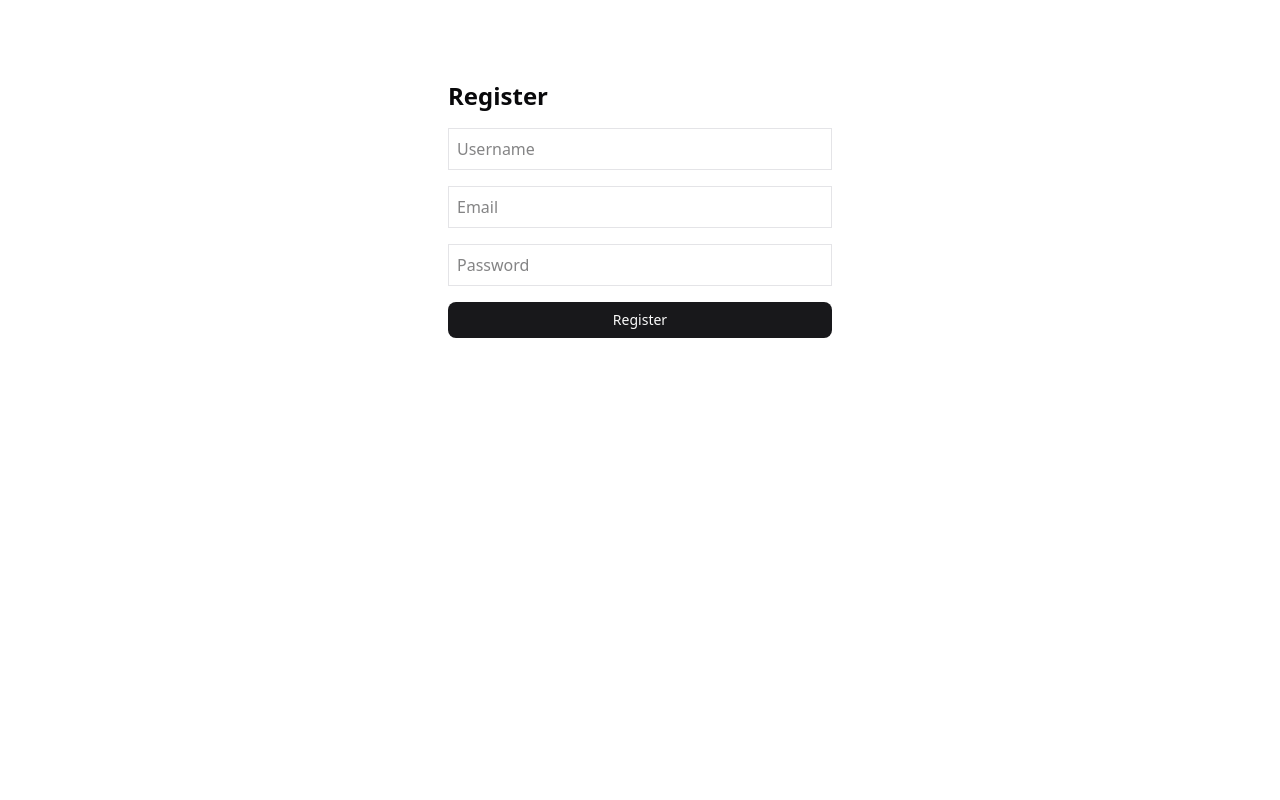
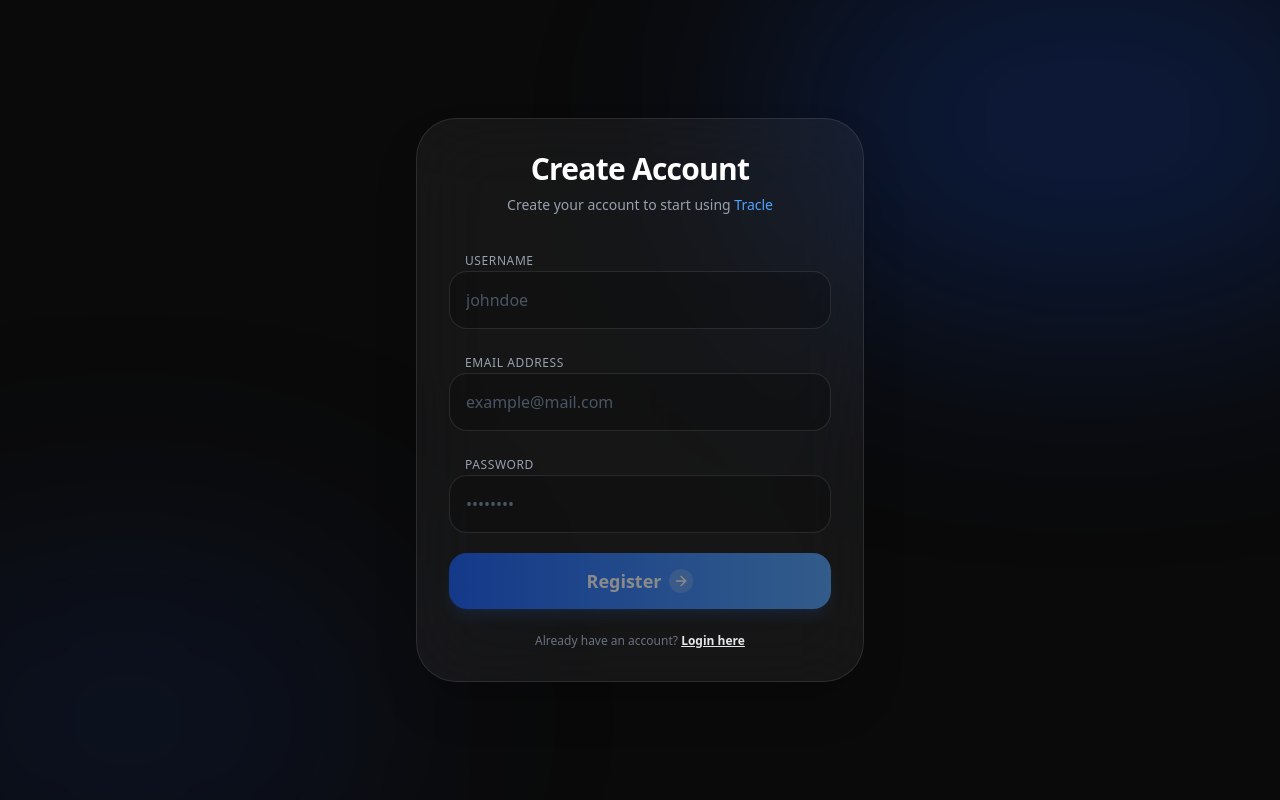
Before and after one commit to Wahhab2004/Travel-Article-App, a Next.js app: page /register in a window 1280 px wide. Built offline with nearby package versions, Linux system fonts and the light colour scheme; no server answers.

Commit message:
feat: add catchy ui to login and register

```diff
--- a/app/(auth)/login/page.tsx
+++ b/app/(auth)/login/page.tsx
@@ -12,6 +12,7 @@ import api from "@/lib/api";
 import { useRouter } from "next/navigation";
 import { useState } from "react";
 import { toastSuccess, toastError } from "@/lib/toast";
+import { ArrowRight } from "lucide-react"; // Import icon panah
 
 type LoginForm = z.infer<typeof loginSchema>;
 
@@ -27,7 +28,6 @@ export default function LoginPage() {
 
 	const onSubmit = async (values: LoginForm) => {
 		setLoading(true);
-
 		try {
 			const res = await api.post("/auth/local", {
 				identifier: values.email,
@@ -41,13 +41,10 @@ export default function LoginPage() {
 
 			dispatch(loginSuccess(payload));
 			saveAuth(payload);
-
 			toastSuccess("Login berhasil", "Selamat datang kembali 👋");
-
 			router.push("/dashboard");
 		} catch (error: any) {
 			const apiError = error?.response?.data?.error;
-
 			toastError(
 				apiError?.status || "Terjadi kesalahan",
 				apiError?.message || "Silakan coba lagi"
@@ -55,50 +52,93 @@ export default function LoginPage() {
 		} finally {
 			setLoading(false);
 		}
-	};4
-	4
+	};
 
 	return (
-		<form
-			onSubmit={form.handleSubmit(onSubmit)}
-			className="max-w-sm mx-auto mt-20 space-y-4"
-		>
-			<h1 className="text-2xl font-bold">Admin Login</h1>
 
+		<div className="min-h-screen w-full flex items-center justify-center bg-[#0a0a0a] relative overflow-hidden">
+			{/* Background Assets */}
+			<div className="absolute top-[-10%] left-[-10%] w-[40%] h-[40%] bg-blue-900/20 rounded-full blur-[120px]" />
+			<div className="absolute bottom-[-10%] right-[-10%] w-[40%] h-[40%] bg-blue-600/10 rounded-full blur-[120px]" />
+
+			{/* Card Glassmorphism */}
+			<div className="relative z-10 w-full max-w-md p-8 mx-4 bg-white/5 backdrop-blur-xl border border-white/10 rounded-[40px] shadow-2xl">
+				<div className="text-center mb-10">
+					<h1 className="text-3xl font-semibold text-white tracking-tight">
+						Tracle
+					</h1>
+					<h2 className="text-gray-400 mt-2 text-sm font-light">
+						Welcome Back to <span className="text-blue-400">Tracle</span>
+					</h2>
+
+				</div>
+
+				<form onSubmit={form.handleSubmit(onSubmit)} className="space-y-6">
+					{/* Input Email */}
+					<div className="space-y-1">
+						<label className="text-xs text-gray-400 ml-4 font-medium uppercase tracking-wider">
+							Email
+						</label>
 						<input
 							{...form.register("email")}
-				placeholder="Email"
-				className="border p-2 w-full"
+							placeholder="admin@email.com"
+							className="w-full bg-black/20 border border-white/10 rounded-2xl p-4 text-white placeholder:text-gray-600 focus:outline-none focus:ring-2 focus:ring-blue-500/50 transition-all"
 						/>
-
 						{form.formState.errors.email && (
-				<p className="text-red-500 text-sm">
+							<p className="text-red-400 text-xs mt-1 ml-4">
 								{form.formState.errors.email.message}
 							</p>
 						)}
+					</div>
 
+					{/* Input Password */}
+					<div className="space-y-1">
+						<label className="text-xs text-gray-400 ml-4 font-medium uppercase tracking-wider">
+							Password
+						</label>
 						<input
 							type="password"
 							{...form.register("password")}
-				placeholder="Password"
-				className="border p-2 w-full"
+							placeholder="••••••••"
+							className="w-full bg-black/20 border border-white/10 rounded-2xl p-4 text-white placeholder:text-gray-600 focus:outline-none focus:ring-2 focus:ring-blue-500/50 transition-all"
 						/>
-
 						{form.formState.errors.password && (
-				<p className="text-red-500 text-sm">
+							<p className="text-red-400 text-xs mt-1 ml-4">
 								{form.formState.errors.password.message}
 							</p>
 						)}
+					</div>
 
+					{/* Login */}
 					<Button
 						type="submit"
-				className="w-full cursor-pointer disabled:cursor-not-allowed"
 						disabled={loading || !form.formState.isValid}
+						className="w-full h-14 bg-gradient-to-r from-blue-600 to-blue-400 hover:from-blue-700 hover:to-blue-500 text-white rounded-2xl font-bold text-lg flex items-center justify-center gap-2 shadow-lg shadow-blue-500/20 disabled:opacity-50 transition-all"
 					>
 						{loading ? "Logging in..." : "Login"}
+						{!loading && (
+							<div className="bg-white/20 p-1 rounded-full">
+								<ArrowRight size={18} />
+							</div>
+						)}
 					</Button>
 
-			<button type="button">random</button>
+
+					{/* Register */}
+					<div className="text-center mt-6">
+						<p className="text-xs text-gray-500">
+							Don't have an account?{" "}
+							<Button
+								type="button"
+								onClick={() => router.push("/register")}
+								className="text-gray-300 font-semibold underline hover:text-blue-400 transition-colors"
+							>
+								Register
+							</Button>
+						</p>
+					</div>
 				</form>
+			</div>
+		</div>
 	);
 }
--- a/app/(auth)/register/page.tsx
+++ b/app/(auth)/register/page.tsx
@@ -5,6 +5,8 @@ import { zodResolver } from "@hookform/resolvers/zod";
 import { z } from "zod";
 import { useState } from "react";
 import { useRouter } from "next/navigation";
+import Link from "next/link"; // Gunakan Link untuk navigasi lebih cepat
+import { ArrowRight } from "lucide-react";
 
 import api from "@/lib/api";
 import { Button } from "@/components/ui/button";
@@ -24,7 +26,6 @@ export default function RegisterPage() {
 
 	const onSubmit = async (values: RegisterForm) => {
 		setLoading(true);
-
 		try {
 			await api.post("/auth/local/register", {
 				username: values.username,
@@ -43,9 +44,7 @@ export default function RegisterPage() {
 				toastError("Koneksi gagal", "Tidak dapat terhubung ke server");
 				return;
 			}
-
 			const apiError = error.response.data?.error;
-
 			toastError(
 				apiError?.name || "Registrasi gagal",
 				apiError?.message || "Terjadi kesalahan"
@@ -56,6 +55,23 @@ export default function RegisterPage() {
 	};
 
 	return (
+		<div className="min-h-screen w-full flex items-center justify-center bg-[#0a0a0a] relative overflow-hidden">
+			{/* Background Assets (Blur Blobs) */}
+			<div className="absolute top-[-10%] right-[-10%] w-[50%] h-[50%] bg-blue-600/20 rounded-full blur-[120px]" />
+			<div className="absolute bottom-[-10%] left-[-10%] w-[40%] h-[40%] bg-blue-900/20 rounded-full blur-[120px]" />
+
+			{/* Card Glassmorphism */}
+			<div className="relative z-10 w-full max-w-md p-8 mx-4 bg-white/5 backdrop-blur-2xl border border-white/10 rounded-[40px] shadow-2xl">
+				<div className="text-center mb-8">
+					<h1 className="text-3xl font-semibold text-white tracking-tight">
+						Create Account
+					</h1>
+					<p className="text-gray-400 mt-2 text-sm font-light">
+						Create your account to start using{" "}
+						<span className="text-blue-400">Tracle</span>
+					</p>
+				</div>
+
 				<form
 					onSubmit={form.handleSubmit(onSubmit, (errors) => {
 						const firstError = Object.values(errors)[0];
@@ -63,43 +79,89 @@ export default function RegisterPage() {
 							toastError("Form tidak valid", firstError.message as string);
 						}
 					})}
-			className="max-w-sm mx-auto mt-20 space-y-4"
+					className="space-y-5"
 				>
-			<h1 className="text-2xl font-bold">Register</h1>
-
+					{/* Username */}
+					<div className="space-y-1">
+						<label className="text-xs text-gray-400 ml-4 font-medium uppercase tracking-wider">
+							Username
+						</label>
 						<input
 							{...form.register("username")}
-				placeholder="Username"
-				className="border p-2 w-full"
+							placeholder="johndoe"
+							className="w-full bg-black/20 border border-white/10 rounded-2xl p-4 text-white placeholder:text-gray-600 focus:outline-none focus:ring-2 focus:ring-blue-500/50 transition-all"
 						/>
+						{form.formState.errors.username && (
+							<p className="text-red-400 text-xs mt-1 ml-4">
+								{form.formState.errors.username.message}
+							</p>
+						)}
+					</div>
 
+					{/* Email */}
+					<div className="space-y-1">
+						<label className="text-xs text-gray-400 ml-4 font-medium uppercase tracking-wider">
+							Email Address
+						</label>
 						<input
 							{...form.register("email")}
-				placeholder="Email"
-				className="border p-2 w-full"
+							placeholder="example@mail.com"
+							className="w-full bg-black/20 border border-white/10 rounded-2xl p-4 text-white placeholder:text-gray-600 focus:outline-none focus:ring-2 focus:ring-blue-500/50 transition-all"
 						/>
 
 						{form.formState.errors.email && (
-				<p className="text-red-500 text-sm">
+							<p className="text-red-400 text-xs mt-1 ml-4">
 								{form.formState.errors.email.message}
 							</p>
 						)}
+					</div>
+
+					{/* Password */}
+					<div className="space-y-1">
+						<label className="text-xs text-gray-400 ml-4 font-medium uppercase tracking-wider">
+							Password
+						</label>
 						<input
 							type="password"
 							{...form.register("password")}
-				placeholder="Password"
-				className="border p-2 w-full"
+							placeholder="••••••••"
+							className="w-full bg-black/20 border border-white/10 rounded-2xl p-4 text-white placeholder:text-gray-600 focus:outline-none focus:ring-2 focus:ring-blue-500/50 transition-all"
 						/>
 
 						{form.formState.errors.password && (
-				<p className="text-red-500 text-sm">
+							<p className="text-red-400 text-xs mt-1 ml-4">
 								{form.formState.errors.password.message}
 							</p>
 						)}
+					</div>
 
-			<Button type="submit" className="w-full" disabled={loading}>
+					{/* Button Register */}
+					<Button
+						type="submit"
+						disabled={loading || !form.formState.isValid}
+						className="w-full h-14 mt-4 bg-gradient-to-r from-blue-600 to-blue-400 hover:from-blue-700 hover:to-blue-500 text-white rounded-2xl font-bold text-lg flex items-center justify-center gap-2 shadow-lg shadow-blue-500/20 disabled:opacity-50 transition-all"
+					>
 						{loading ? "Registering..." : "Register"}
+						{!loading && (
+							<div className="bg-white/20 p-1 rounded-full">
+								<ArrowRight size={18} />
+							</div>
+						)}
 					</Button>
+
+					<div className="text-center mt-6">
+						<p className="text-xs text-gray-500 font-light">
+							Already have an account?{" "}
+							<Link
+								href="/login"
+								className="text-gray-200 font-semibold underline hover:text-blue-400 transition-colors"
+							>
+								Login here
+							</Link>
+						</p>
+					</div>
 				</form>
+			</div>
+		</div>
 	);
 }
--- a/components/ui/button.tsx
+++ b/components/ui/button.tsx
@@ -1,8 +1,8 @@
-import * as React from "react"
-import { Slot } from "@radix-ui/react-slot"
-import { cva, type VariantProps } from "class-variance-authority"
+import * as React from "react";
+import { Slot } from "@radix-ui/react-slot";
+import { cva, type VariantProps } from "class-variance-authority";
 
-import { cn } from "@/lib/utils"
+import { cn } from "@/lib/utils";
 
 const buttonVariants = cva(
 	"inline-flex items-center justify-center gap-2 whitespace-nowrap rounded-md text-sm font-medium transition-all disabled:pointer-events-none disabled:opacity-50 [&_svg]:pointer-events-none [&_svg:not([class*='size-'])]:size-4 shrink-0 [&_svg]:shrink-0 outline-none focus-visible:border-ring focus-visible:ring-ring/50 focus-visible:ring-[3px] aria-invalid:ring-destructive/20 dark:aria-invalid:ring-destructive/40 aria-invalid:border-destructive",
@@ -34,7 +34,7 @@ const buttonVariants = cva(
 			size: "default",
 		},
 	}
-)
+);
 
 function Button({
 	className,
@@ -44,19 +44,19 @@ function Button({
 	...props
 }: React.ComponentProps<"button"> &
 	VariantProps<typeof buttonVariants> & {
-    asChild?: boolean
+		asChild?: boolean;
 	}) {
-  const Comp = asChild ? Slot : "button"
+	const Comp = asChild ? Slot : "button";
 
 	return (
 		<Comp
 			data-slot="button"
 			data-variant={variant}
 			data-size={size}
-      className={cn(buttonVariants({ variant, size, className }))}
+			className={`${cn(buttonVariants({ variant, size, className }))} cursor-pointer`}
 			{...props}
 		/>
-  )
+	);
 }
 
-export { Button, buttonVariants }
+export { Button, buttonVariants };
```
Lines whose indentation alone changed are shown as unchanged.
